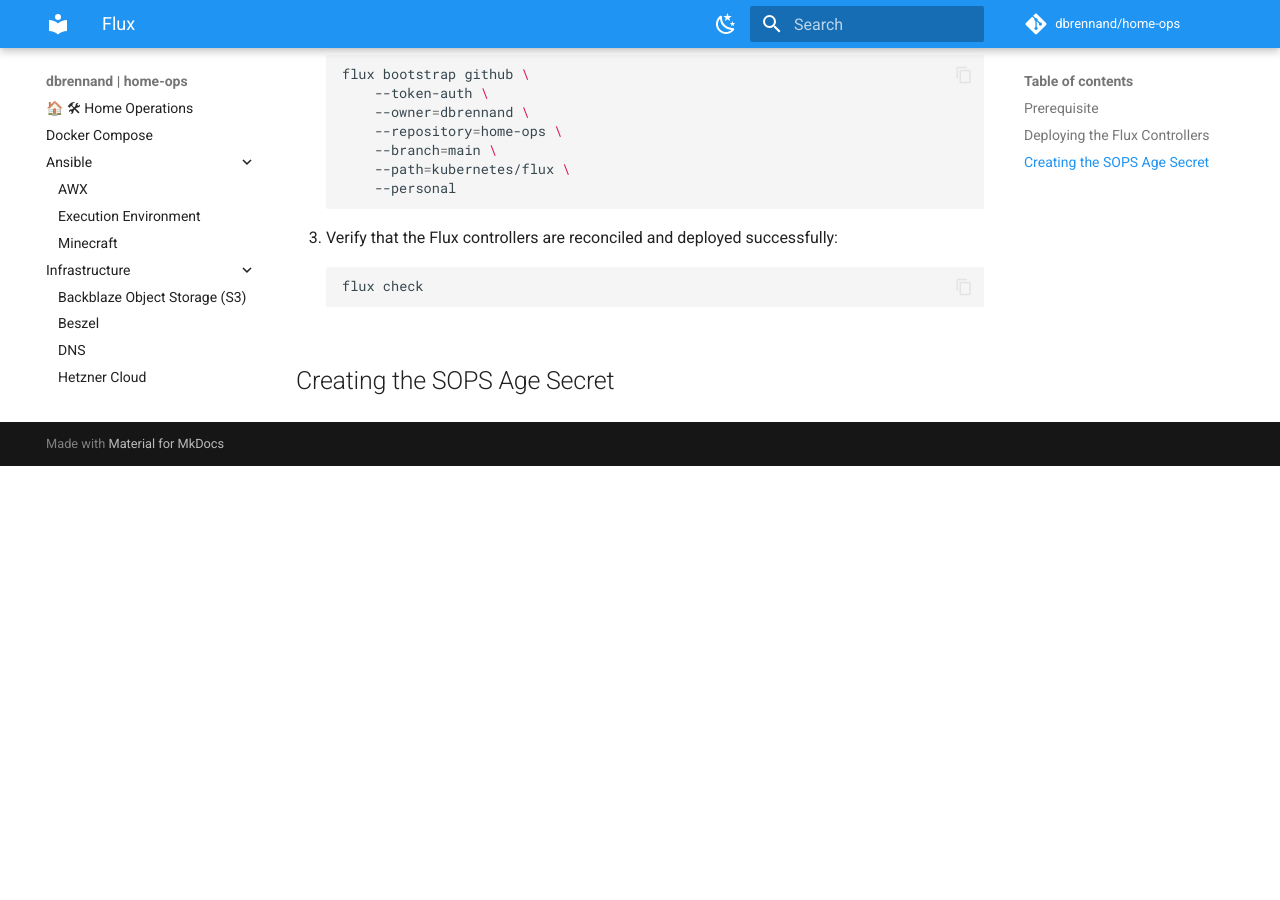
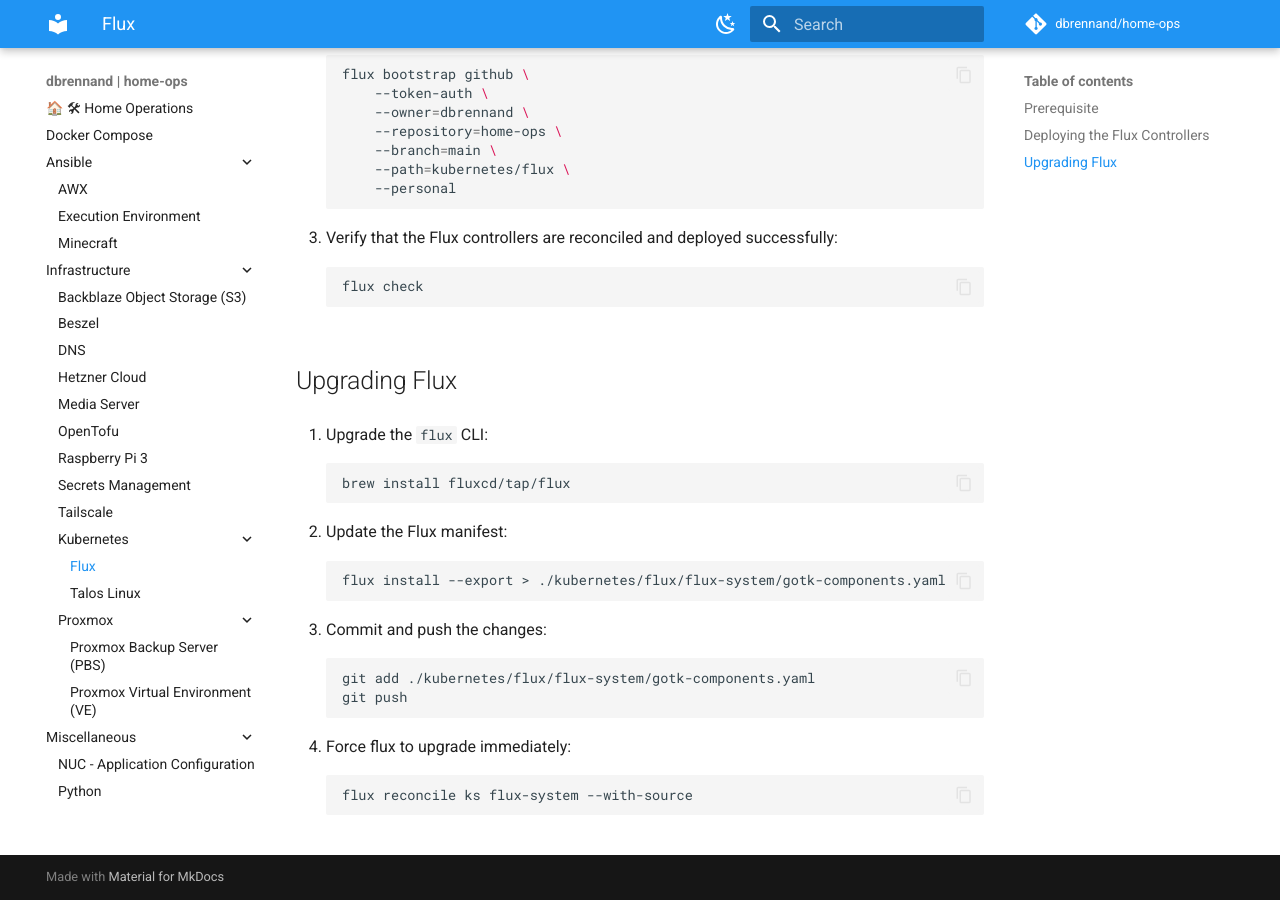
Before and after one commit to dbrennand/home-ops, an MkDocs documentation site: the page built from docs/infrastructure/kubernetes/flux.md, in a window 1280 px wide and 900 px high, scrolled down 925 px. Built offline with MkDocs 1.6.1 and Material for MkDocs 9.7.7, drawn with Linux system fonts in a browser that asks for light colours; comment, search, counter and statistics services are not loaded; before the commit the page ends 1391 px from its top, so only the background shows below that.

Commit message:
docs: add steps for upgrading Flux

````diff
--- a/docs/infrastructure/kubernetes/flux.md
+++ b/docs/infrastructure/kubernetes/flux.md
@@ -47,4 +47,29 @@
     flux check
     ```
 
-## Creating the SOPS Age Secret
+## Upgrading Flux
+
+1. Upgrade the `flux` CLI:
+
+    ```bash
+    brew install fluxcd/tap/flux
+    ```
+
+2. Update the Flux manifest:
+
+    ```bash
+    flux install --export > ./kubernetes/flux/flux-system/gotk-components.yaml
+    ```
+
+3. Commit and push the changes:
+
+    ```bash
+    git add ./kubernetes/flux/flux-system/gotk-components.yaml
+    git push
+    ```
+
+4. Force flux to upgrade immediately:
+
+    ```bash
+    flux reconcile ks flux-system --with-source
+    ```
````
